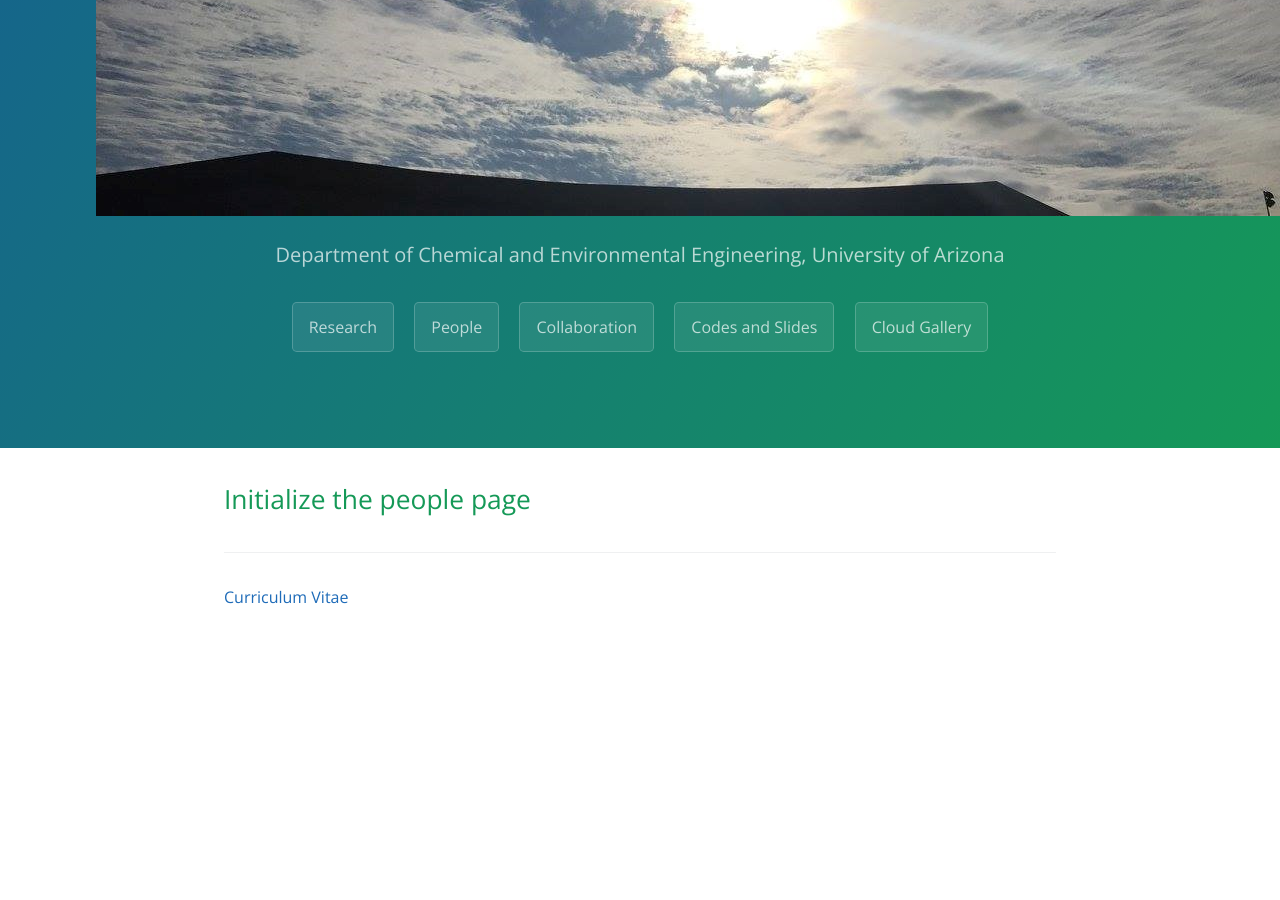
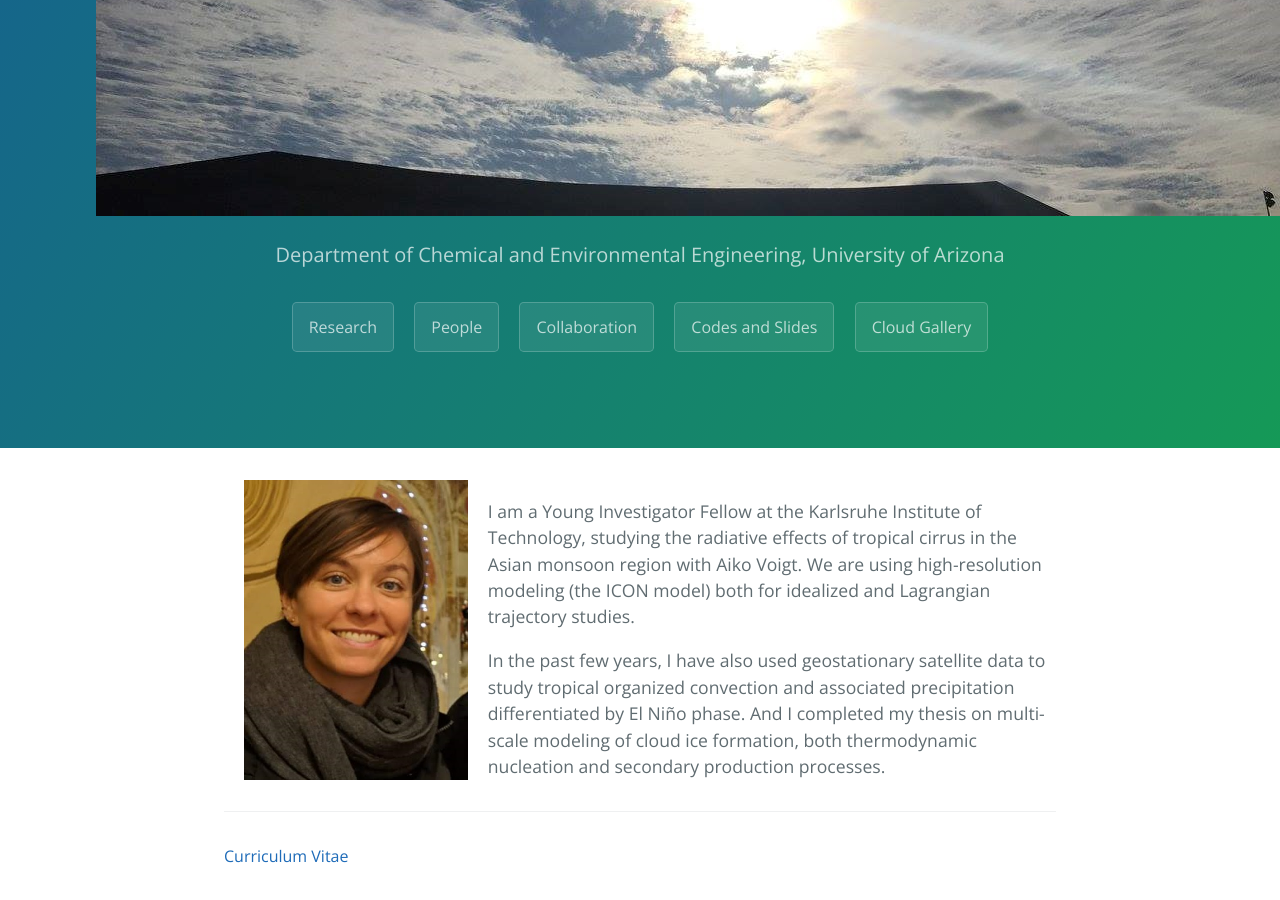
Before and after one commit to sylviasullivan/sylviasullivan.github.io, a Jekyll site: the page built from people.md, in a window 1280 px wide and 900 px high, scrolled down 782 px. Built offline with Jekyll 4.4.1, drawn with Linux system fonts in a browser that asks for light colours; before the commit the page ends 1423 px from its top, so only the background shows below that.

Commit message:
Add me to the people.md

```diff
--- a/people.md
+++ b/people.md
@@ -1,8 +1,18 @@
 ---
 layout: default
-title: Lab for Multiscale Could Modeling and Experimentation
+title: Lab for Multiscale Cloud Modeling and Experimentation
 description: Department of Chemical and Environmental Engineering, University of Arizona
 ---
 
 
-## Initialize the people page
+![](sylvia.jpg){:class="float-left"}{:height='300'}
+
+I am a Young Investigator Fellow at the Karlsruhe Institute of Technology, studying
+the radiative effects of tropical cirrus in the Asian monsoon region
+with Aiko Voigt. We are using high-resolution modeling (the ICON model) both for
+idealized and Lagrangian trajectory studies.
+
+In the past few years, I have also used geostationary satellite data to study tropical organized
+convection and associated precipitation differentiated by El Niño phase. And I completed my
+thesis on multi-scale modeling of cloud ice formation, both thermodynamic nucleation and secondary
+production processes.
```
